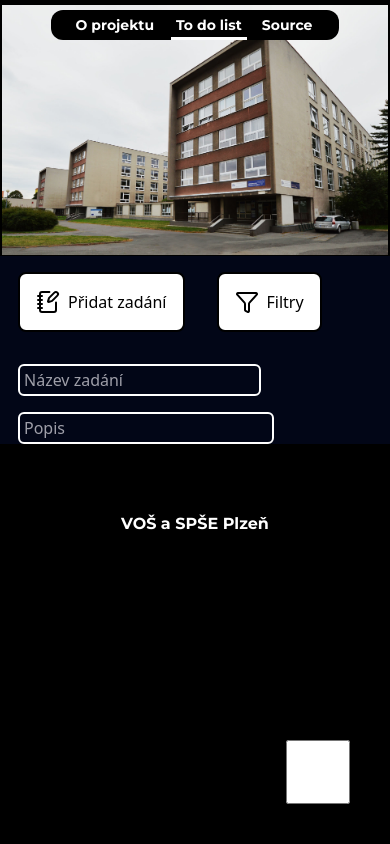
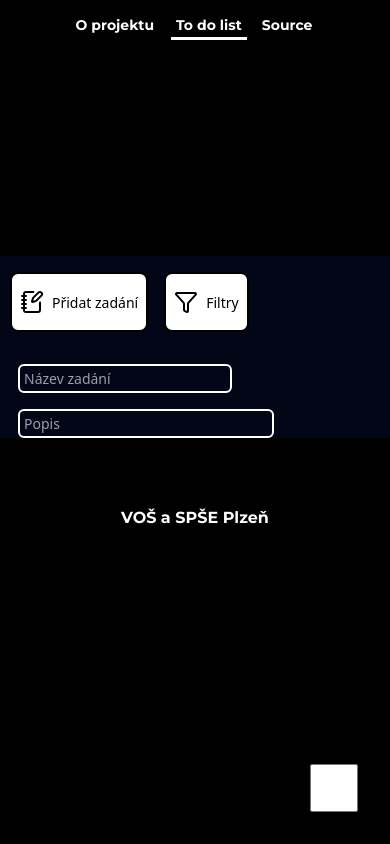
Before and after one commit to Archivelit/Todo_list, a React (Vite) app: page /todo in a window 390 px wide. Built offline with nearby package versions, Linux system fonts and the light colour scheme.

Commit message:
to do list responsivity

```diff
--- a/src/components/Task.jsx
+++ b/src/components/Task.jsx
@@ -2,21 +2,21 @@ import { CircleX } from 'lucide-react'
 
 function TaskComponent({task, ind, removeButtonHandler, toggleTask}) {
     return (
-        <div id="task" className="flex h-16 text-[var(--text)]">
+        <div id="task" className="flex h-fit max-w-screen py-2 text-[var(--text)]">
             <div className="flex items-center justify-center px-4">
                 <input type="checkbox"
                 checked={task.isComplete}
                 onChange={() => toggleTask(ind)}
-                className='cursor-pointer size-8'/>
+                className='cursor-pointer size-6'/>
             </div>
 
-            <div className="w-full ml-1">
+            <div className="w-[65%] md:w-[80%] lg:w-full ml-1">
                     <h1 className='mt-1 text-lg'>{task.title}</h1>
-                    <p className='text-sm'>{task.description}</p>
+                    <p className='text-sm break-words h-6 overflow-auto'>{task.description}</p>
             </div>
 
             <div className="flex items-center justify-center px-4">
-                <CircleX size={32} className='cursor-pointer'
+                <CircleX size={28} className='cursor-pointer'
                 onClick={() => removeButtonHandler(ind)}/>
             </div>
         </div>
--- a/src/components/filter.jsx
+++ b/src/components/filter.jsx
@@ -1,5 +1,3 @@
-import { Children } from "react"
-
 function Filter({ title, id, clickHandler }) {
     return(
         <div className="flex items-center mt-0.5 filter">
--- a/src/components/forms/taskForm.jsx
+++ b/src/components/forms/taskForm.jsx
@@ -1,9 +1,11 @@
 import { NotebookPen, Funnel, FunnelX } from 'lucide-react'
-import { useState, useEffect} from 'react'
+import { useState, useEffect, useRef } from 'react'
 
 import Filter from '../filter'
 
-function TaskForm({addButtonHandler}) {
+function TaskForm({addButtonHandler, title, description}) {
+    const filters = useRef(null)
+
     const[filtersDisplay, setFiltersDisplay] = useState('none')
 
     function changeDisplay(){
@@ -11,34 +13,34 @@ function TaskForm({addButtonHandler}) {
     }
 
     useEffect(() => {
-        document.getElementById('filters').style.display = filtersDisplay
+        filters.current.style.display = filtersDisplay
     }, [filtersDisplay])
 
     return(
-        <form className='items-center inline lg:flex' id='task_form'>
+        <form className='items-center md:text-lg sm:text-md text-[14px] inline lg:flex' id='task_form'>
             <div className='flex mb-8 min-h-fit md:max-h-20'>
                 <button id='add_task' onClick={addButtonHandler}
-                className='flex items-center p-4 mx-4 mt-4 duration-200 border-2 rounded-lg cursor-pointer h-fit w-fit hover:border-sky-500 active:text-base active:scale-95'
+                className='flex items-center sm:p-4 px-2 py-4 sm:mx-4 mx-2 mt-4 duration-200 border-2 rounded-lg cursor-pointer h-fit w-fit hover:border-sky-500 active:scale-95'
                 type="button">
                     <NotebookPen />
                     <p className='ml-2'>Přidat zadání</p>
                 </button>
-                <div className='relative'>
+                <div className='relative min-h-fit'>
                     <button id='filter' onClick={changeDisplay}
-                    className='flex items-center p-4 mx-4 mt-4 duration-200 border-2 rounded-lg cursor-pointer h-fit w-fit hover:border-sky-500 active:text-base active:scale-95'
+                    className='flex items-center sm:p-4 px-2 py-4 sm:mx-4 mx-2 mt-4 duration-200 border-2 rounded-lg cursor-pointer h-fit w-fit hover:border-sky-500 active:scale-95'
                     type="button">
                         <Funnel />
                         <p className='ml-2'>Filtry</p>
                     </button>
-                    <div id='filters' className='bg-[var(--text)] mt-2 rounded-lg text-[var(--primary)] h-28 pt-0.5 px-1'>
+                    <div ref={filters} className='bg-[var(--text)] p-2 min-h-fit mt-2 rounded-lg text-[var(--primary)]'>
                         <button id='clear_filters' onClick={() => {
                             document.querySelectorAll('.filter input[type="checkbox"]')
                             .forEach(filter => filter.checked = false)
                         }}
-                        className='flex items-center p-2 mx-4 mt-2 duration-200 border-2 rounded-lg cursor-pointer w-fit hover:border-sky-500 active:text-base active:scale-95'
+                        className='flex items-center text-sm px-2 py-2 duration-200 border-2 rounded-lg cursor-pointer w-fit hover:border-sky-500 active:scale-95'
                         type="button">
                             <FunnelX />
-                            <p>Odebrat filtry</p>
+                            <p>Vypnout filtry</p>
                         </button>
                         <Filter title={"Splněné"} id={"completed"}/>
                         <Filter title={"Nesplněné"} id={"uncompleted"}/>
@@ -47,10 +49,10 @@ function TaskForm({addButtonHandler}) {
             </div>
             <div className='w-64 mb-4 ml-4 sm:w-1/2'>
                 <div>
-                    <input type="text" id='title' placeholder='Název zadání' maxLength={50}/>
+                    <input type="text" ref={title} placeholder='Název zadání' maxLength={50}/>
                 </div>
                 <div className='mt-4'>
-                    <input type="text" id='desc'
+                    <input type="text" ref={description}
                     placeholder='Popis' maxLength={150}
                     className='w-full'/>
                 </div>
--- a/src/components/layout/header.jsx
+++ b/src/components/layout/header.jsx
@@ -6,33 +6,33 @@ import Navlist from '../navigation'
 import '../../styles/components/container.css'
 import '../../styles/components/header.css'
 
-import ToDoList from '../../assets/images/ToDoList.jpg'
-import VosASpse from '../../assets/images/VosASpse.jpg'
-import ToDoList2 from '../../assets/images/ToDoList2.jpg'
+// import ToDoList from '../../assets/images/ToDoList.jpg'
+// import VosASpse from '../../assets/images/VosASpse.jpg'
+// import ToDoList2 from '../../assets/images/ToDoList2.jpg'
 
 function Header() {
-    const images = [ToDoList, VosASpse, ToDoList2]
-    const [selectedIndex, setSelectedIndex] = useState(0);
+    // const images = [ToDoList, VosASpse, ToDoList2]
+    // const [selectedIndex, setSelectedIndex] = useState(0);
 
-    useEffect(() => {
-        const interval = setInterval(() => {
-            setSelectedIndex((selectedIndex + 1) % images.length);
-        }, 5000);
+    // useEffect(() => {
+    //     const interval = setInterval(() => {
+    //         setSelectedIndex((selectedIndex + 1) % images.length);
+    //     }, 5000);
 
-        return () => clearInterval(interval);
-    }, [selectedIndex])
+    //     return () => clearInterval(interval);
+    // }, [selectedIndex])
 
     return(
         <header className='container flex justify-center min-h-64 max-h-64'>
             <Navlist />
-            <ul id='slideshow' className='max-h-32'>
+            {/* <ul id='slideshow' className='max-h-32'>
                 {images.map((path, index) => (
                     <li key={uuidv4()}
                     id={index === selectedIndex ? 'selected' : undefined}>
                         <img src={path} alt='slide'/>
                     </li>
                 ))}
-            </ul>
+            </ul> */}
         </header>
     )
 }
--- a/src/components/themeSwitchButton.jsx
+++ b/src/components/themeSwitchButton.jsx
@@ -25,7 +25,7 @@ function ThemeSwitchChekbox() {
         <>
             <input type="checkbox" id="theme_switcher"
             checked={lightTheme} onChange={handleChekbox}
-            className="fixed bottom-10 right-10 size-16 md:size-12 sm:size-10 sm:bottom-0 sm:top-10"/>
+            className="fixed bottom-8 right-8 size-12 sm:size-10 sm:bottom-0 sm:top-10"/>
         </>
     )
 }
--- a/src/models/LocalStorage.js
+++ b/src/models/LocalStorage.js
@@ -9,7 +9,7 @@ export class StorageWrapper{
 
     get(key) {
         try {
-            return this.storage.getItem(key);
+            return JSON.parse(this.storage.getItem(key));
         } catch (error){
             console.log(error)
         }
@@ -17,7 +17,7 @@ export class StorageWrapper{
 
     set(key, value) {
         try {
-            localStorage.setItem(key, value);
+            localStorage.setItem(key, JSON.stringify(value));
         } catch (error) {
             console.error(error)
         }
--- a/src/pages/todoList.jsx
+++ b/src/pages/todoList.jsx
@@ -1,4 +1,4 @@
-import { useLayoutEffect, useState } from 'react'
+import { useLayoutEffect, useState, useRef } from 'react'
 
 import Header from '../components/layout/header'
 import Footer from '../components/layout/footer'
@@ -15,17 +15,15 @@ import '../styles/main.css'
 import { useEffect } from 'react'
 
 function TodoList(){
+    const titleInput = useRef(null);
+    const descriptionInput = useRef(null);
+
     const key = 'tasks';
     const storage = new LocalStorage();
 
-    const [filters, setFilters] = useState(() =>
-        [new Filter("completed", task => task.isComplete === true),
-        new Filter("uncompleted", task => task.isComplete === false)
-    ])
-
     const [tasks, setTasks] = useState(() => {
         const savedTasks = storage.get(key)
-        return savedTasks ? parseToTasks(JSON.parse(savedTasks)) : [];
+        return savedTasks ? parseToTasks(savedTasks) : [];
     })
 
     //Měnime záhlaví stránky
@@ -33,30 +31,24 @@ function TodoList(){
         document.title = 'To do list'
     }, [])
 
-    useEffect(() => {}, [filters])
-
-    function updateStoredTasks(tasks){
-        setTasks(tasks);
-        storage.set(key, JSON.stringify(tasks));
-    }
+    useEffect(() => storage.set(key, tasks), [tasks])
 
     function addButtonHandler(e){
         e.preventDefault();
-        let newTask = new Task(document.getElementById('title').value.trim(), document.getElementById('desc').value.trim())
-        const updatedTasks = [...tasks, newTask]
-        updateStoredTasks(updatedTasks)
+        let newTask = new Task(titleInput.current.value.trim(), descriptionInput.current.value.trim())
+        setTasks([...tasks, newTask])
     }
 
     function removeButtonHandler(ind){
         const updatedTasks = [...tasks];
         updatedTasks.splice(ind, 1);
-        updateStoredTasks(updatedTasks)
+        setTasks(updatedTasks)
     }
 
     function toggleTask(ind){
         const updatedTasks = [...tasks];
         updatedTasks[ind].toggle();
-        updateStoredTasks(updatedTasks);
+        setTasks(updatedTasks)
     }
 
     // "Rozložení" stránky s listem
@@ -64,7 +56,7 @@ function TodoList(){
         <>
             <Header />
             <main className='container min-h-fit'>
-                <TaskForm addButtonHandler={addButtonHandler}/>
+                <TaskForm addButtonHandler={addButtonHandler} title={titleInput} description={descriptionInput}/>
                 <div className="h-fit" id='task_list'>
                 {tasks.map((task, index) => (
                         <TaskComponent
```
Also changed, not shown: src/components/stackList.jsx (+27 -25 lines).
